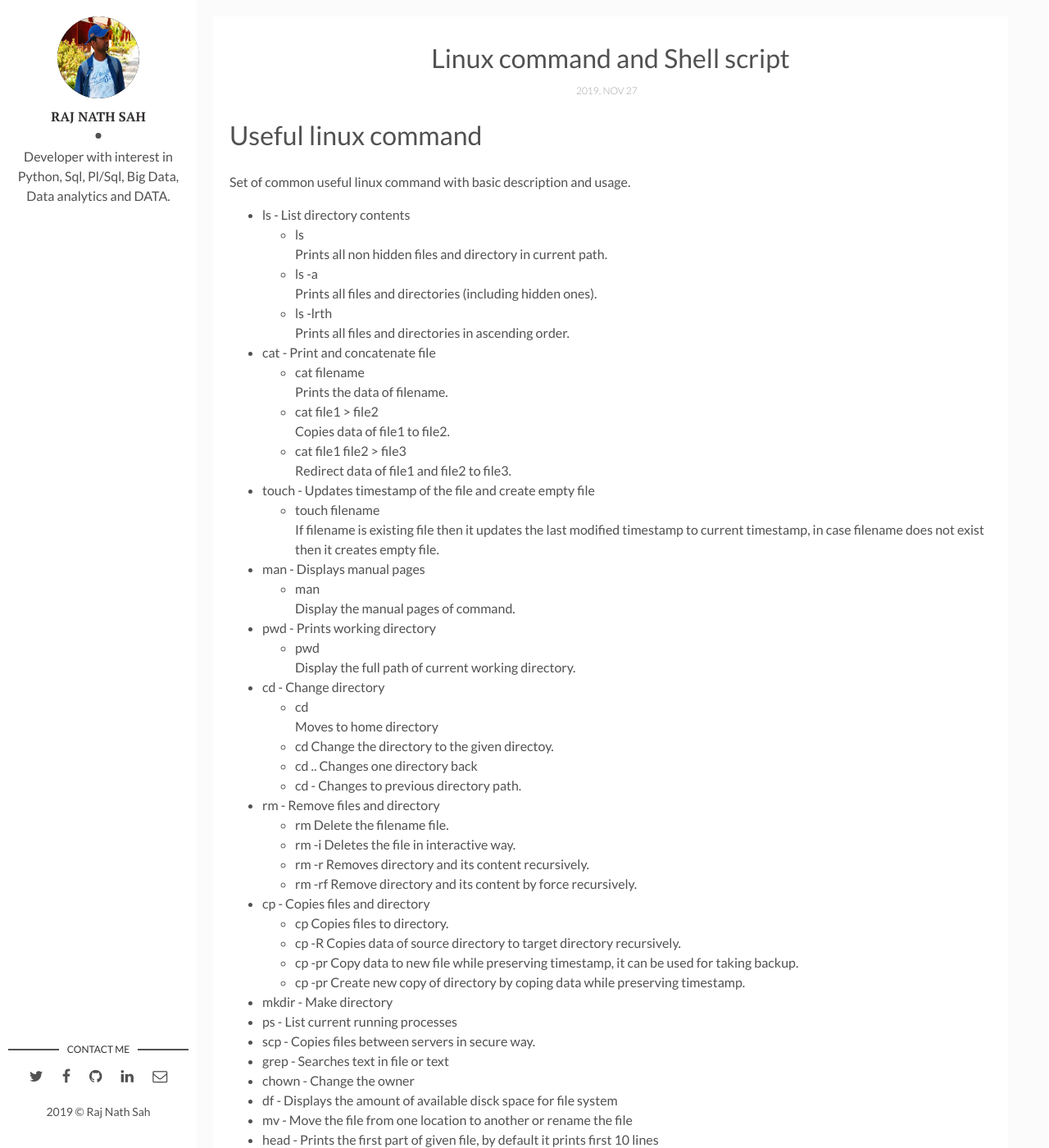
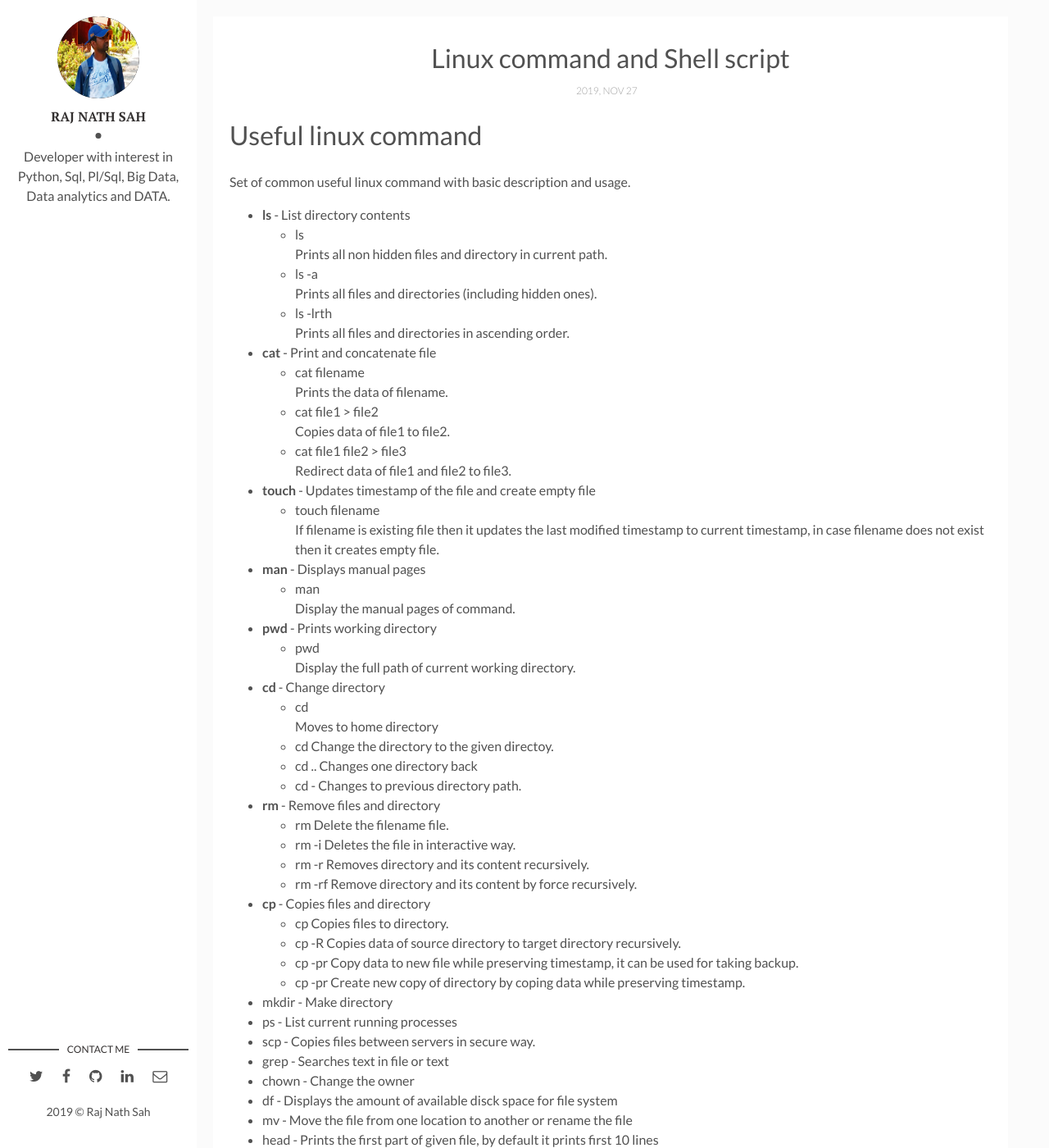
Before and after one commit to rajnathsah/rajnathsah.github.io, a Jekyll site: the page built from _posts/2019-11-27-shell-script-linux-command.md, in a window 1280 px wide and 1400 px high. Shown: the whole window at 82% size. Built offline with Jekyll 4.4.1, drawn with Linux system fonts in a browser that asks for light colours; comment, search, counter and statistics services are not loaded.

```diff
--- a/_posts/2019-11-27-shell-script-linux-command.md
+++ b/_posts/2019-11-27-shell-script-linux-command.md
@@ -8,30 +8,30 @@ tags: [Shell Script, Linux command]
 ---
 # Useful linux command
 Set of common useful linux command with basic description and usage.
-* ls - List directory contents
+* **ls** - List directory contents
   * ls
   Prints all non hidden files and directory in current path.
   * ls -a
   Prints all files and directories (including hidden ones).
   * ls -lrth
   Prints all files and directories in ascending order.
-* cat - Print and concatenate file
+* **cat** - Print and concatenate file
   * cat filename
   Prints the data of filename.
   * cat file1 > file2
   Copies data of file1 to file2.
   * cat file1 file2 > file3
   Redirect data of file1 and file2 to file3.
-* touch - Updates timestamp of the file and create empty file
+* **touch** - Updates timestamp of the file and create empty file
   * touch filename
   If filename is existing file then it updates the last modified timestamp to current timestamp, in case filename does not exist then it creates empty file.
-* man - Displays manual pages
+* **man** - Displays manual pages
   * man <command>
   Display the manual pages of command.
-* pwd - Prints working directory
+* **pwd** - Prints working directory
   * pwd
   Display the full path of current working directory.
-* cd - Change directory
+* **cd** - Change directory
   * cd
   Moves to home directory
   * cd <directory name>
@@ -40,7 +40,7 @@ Set of common useful linux command with basic description and usage.
   Changes one directory back
   * cd -
   Changes to previous directory path.
-* rm - Remove files and directory
+* **rm** - Remove files and directory
   * rm <filename>
   Delete the filename file.
   * rm -i <filename>
@@ -49,7 +49,7 @@ Set of common useful linux command with basic description and usage.
   Removes directory and its content recursively.
   * rm -rf <directory>
   Remove directory and its content by force recursively.
-* cp - Copies files and directory
+* **cp** - Copies files and directory
   * cp <filename> <directory>
   Copies files to directory.
   * cp -R <source directory> <target directory>
```
